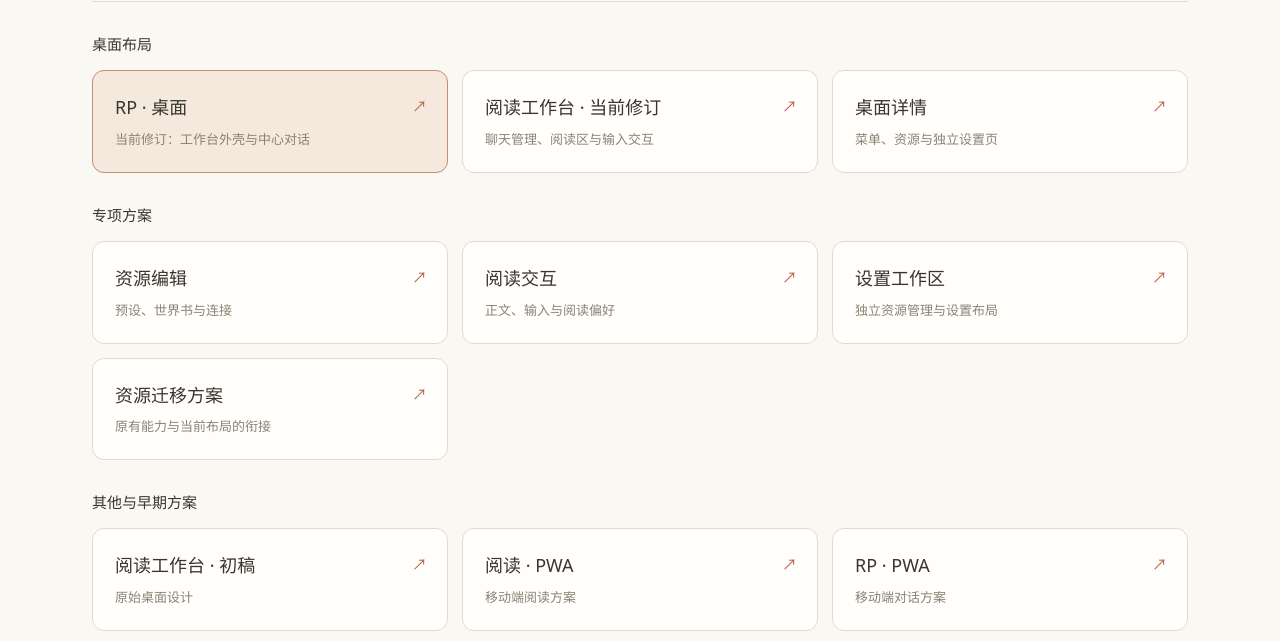
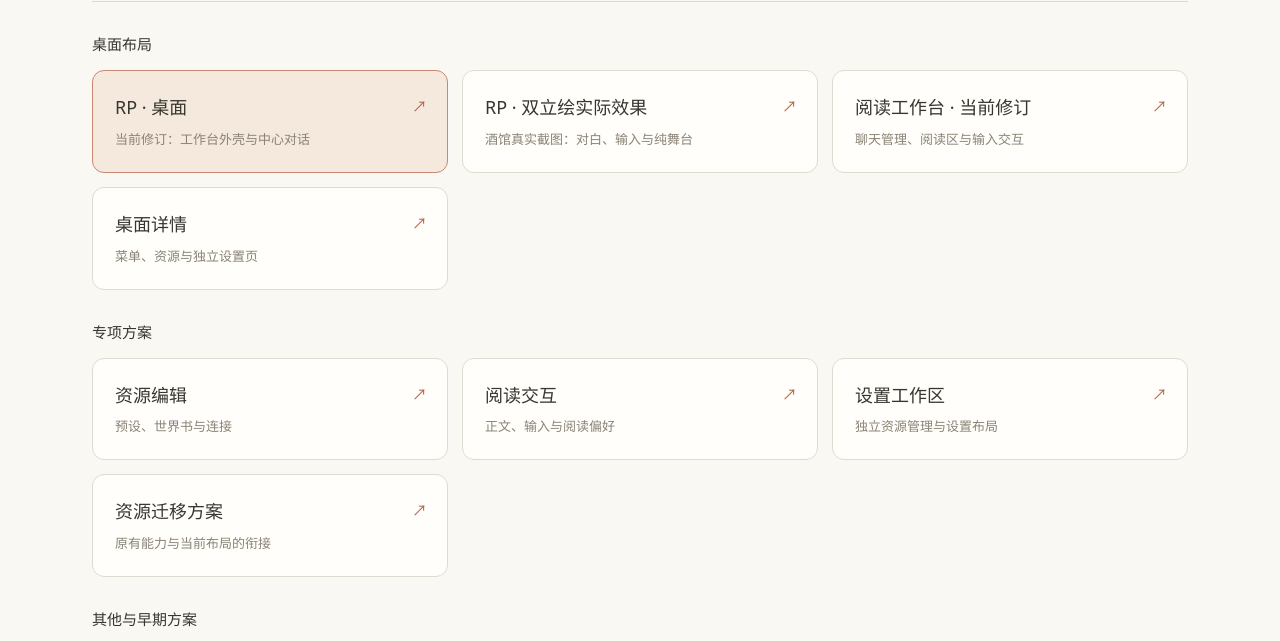
Before and after one commit to ump45nose/app-configs, a plain HTML site: page web-preview/public/index.html in a window 1280 px wide. Shown: the part 159-800 px from the top of the page. Drawn offline with Linux system fonts and the light colour scheme.

Commit message:
docs: link RP two-sprite runtime effects

```diff
--- a/web-preview/public/index.html
+++ b/web-preview/public/index.html
@@ -16,6 +16,7 @@ a{display:block;position:relative;border:1px solid var(--line);border-radius:12p
  <h2>桌面布局</h2>
  <div class="grid">
   <a class="primary" href="sillytavern/rp-desktop/"><strong>RP · 桌面</strong><span>↗</span><p>当前修订：工作台外壳与中心对话</p></a>
+  <a href="sillytavern/rp-desktop/two-sprites/"><strong>RP · 双立绘实际效果</strong><span>↗</span><p>酒馆真实截图：对白、输入与纯舞台</p></a>
   <a href="sillytavern/novel-desktop/rework/"><strong>阅读工作台 · 当前修订</strong><span>↗</span><p>聊天管理、阅读区与输入交互</p></a>
   <a href="sillytavern/desktop-details/"><strong>桌面详情</strong><span>↗</span><p>菜单、资源与独立设置页</p></a>
  </div>
```
